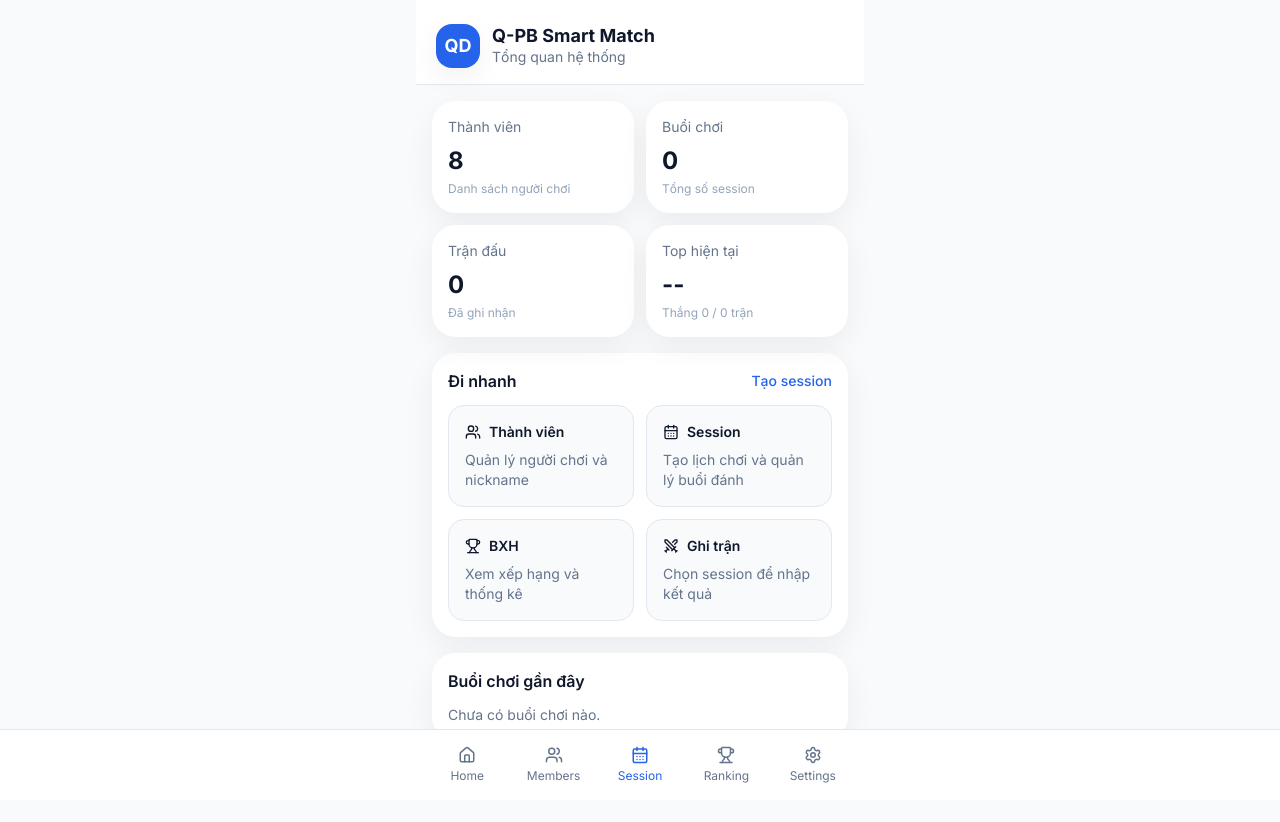
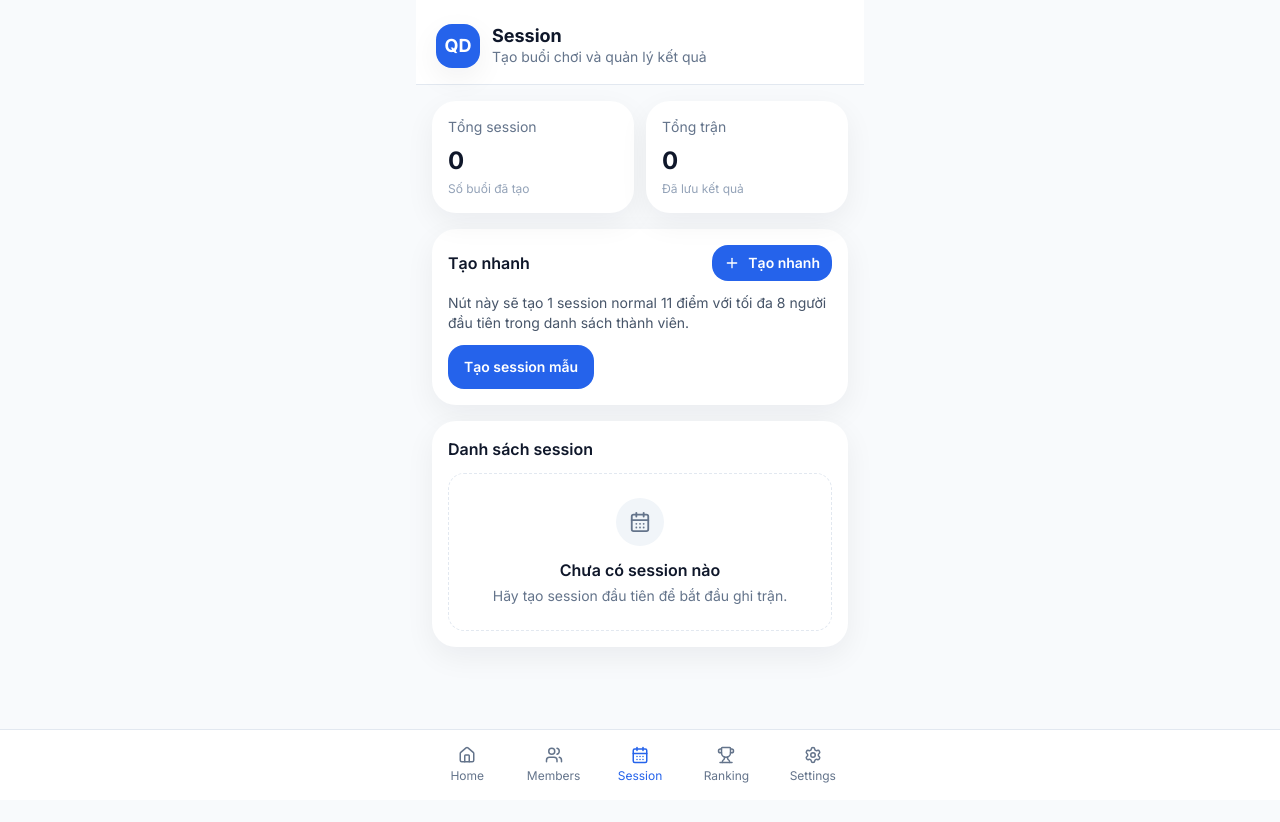
Before and after one commit to tdquan170788-byte/q-pb-smart-match, a Next.js app: page /session in a window 1280 px wide. Shown: the top 822 px of the page. After the commit the page ends 800 px from the top, so only its background shows below. Built offline with nearby package versions, Linux system fonts and the light colour scheme.

Commit message:
Update page.tsx
Sprint 9A ver6

```diff
--- a/app/session/page.tsx
+++ b/app/session/page.tsx
@@ -2,141 +2,114 @@
 
 import { useEffect, useMemo, useState } from "react";
 import Link from "next/link";
-import { Users, CalendarDays, Swords, Trophy } from "lucide-react";
+import { CalendarDays, Plus } from "lucide-react";
 
 import AppShell from "@/components/app-shell";
 import SectionCard from "@/components/section-card";
 import StatCard from "@/components/stat-card";
 import {
-  ensureSeedPlayers,
+  createSession,
+  ensureSeedData,
   getMatches,
   getPlayers,
   getSessions,
 } from "@/lib/storage";
-import { getRanking } from "@/lib/ranking";
 
-export default function HomePage() {
+export default function SessionPage() {
   const [refreshKey, setRefreshKey] = useState(0);
 
   useEffect(() => {
-    ensureSeedPlayers();
+    ensureSeedData();
     setRefreshKey((v) => v + 1);
   }, []);
 
-  const stats = useMemo(() => {
+  const data = useMemo(() => {
     const players = getPlayers();
     const sessions = getSessions();
     const matches = getMatches();
-    const ranking = getRanking();
 
     return {
-      totalPlayers: players.length,
-      totalSessions: sessions.length,
-      totalMatches: matches.length,
-      topPlayer: ranking[0] ?? null,
-      recentSessions: sessions.slice(0, 5),
+      players,
+      sessions,
+      matches,
     };
   }, [refreshKey]);
 
+  function handleCreateQuickSession() {
+    if (data.players.length < 4) {
+      alert("Cần ít nhất 4 người để tạo session.");
+      return;
+    }
+
+    const participantIds = data.players.slice(0, 8).map((p) => p.id);
+
+    createSession({
+      date: new Date().toISOString().slice(0, 10),
+      pointToWin: 11,
+      participantIds,
+      mode: "normal",
+      courtCount: 1,
+    });
+
+    setRefreshKey((v) => v + 1);
+  }
+
   return (
-    <AppShell title="Q-PB Smart Match" subtitle="Tổng quan hệ thống">
+    <AppShell title="Session" subtitle="Tạo buổi chơi và quản lý kết quả">
       <div className="space-y-4">
         <div className="grid grid-cols-2 gap-3">
           <StatCard
-            label="Thành viên"
-            value={stats.totalPlayers}
-            hint="Danh sách người chơi"
+            label="Tổng session"
+            value={data.sessions.length}
+            hint="Số buổi đã tạo"
           />
           <StatCard
-            label="Buổi chơi"
-            value={stats.totalSessions}
-            hint="Tổng số session"
-          />
-          <StatCard
-            label="Trận đấu"
-            value={stats.totalMatches}
-            hint="Đã ghi nhận"
-          />
-          <StatCard
-            label="Top hiện tại"
-            value={stats.topPlayer?.name ?? "--"}
-            hint={
-              stats.topPlayer
-                ? `Thắng ${stats.topPlayer.wins} / ${stats.topPlayer.matches} trận`
-                : "Chưa có dữ liệu"
-            }
+            label="Tổng trận"
+            value={data.matches.length}
+            hint="Đã lưu kết quả"
           />
         </div>
 
         <SectionCard
-          title="Đi nhanh"
+          title="Tạo nhanh"
           action={
-            <Link href="/session" className="text-sm font-medium text-brand-600">
-              Tạo session
-            </Link>
+            <button
+              onClick={handleCreateQuickSession}
+              className="inline-flex items-center gap-2 rounded-2xl bg-brand-600 px-3 py-2 text-sm font-semibold text-white"
+            >
+              <Plus size={16} />
+              Tạo nhanh
+            </button>
           }
         >
-          <div className="grid grid-cols-2 gap-3">
-            <Link
-              href="/members"
-              className="rounded-2xl border border-slate-200 bg-slate-50 p-4"
+          <div className="space-y-3 text-sm text-slate-600">
+            <div>
+              Nút này sẽ tạo 1 session normal 11 điểm với tối đa 8 người đầu tiên
+              trong danh sách thành viên.
+            </div>
+            <button
+              onClick={handleCreateQuickSession}
+              className="rounded-2xl bg-brand-600 px-4 py-3 font-semibold text-white"
             >
-              <div className="flex items-center gap-2 text-sm font-semibold">
-                <Users size={16} />
-                Thành viên
-              </div>
-              <p className="mt-2 text-sm text-slate-500">
-                Quản lý người chơi và nickname
-              </p>
-            </Link>
-
-            <Link
-              href="/session"
-              className="rounded-2xl border border-slate-200 bg-slate-50 p-4"
-            >
-              <div className="flex items-center gap-2 text-sm font-semibold">
-                <CalendarDays size={16} />
-                Session
-              </div>
-              <p className="mt-2 text-sm text-slate-500">
-                Tạo lịch chơi và quản lý buổi đánh
-              </p>
-            </Link>
-
-            <Link
-              href="/ranking"
-              className="rounded-2xl border border-slate-200 bg-slate-50 p-4"
-            >
-              <div className="flex items-center gap-2 text-sm font-semibold">
-                <Trophy size={16} />
-                BXH
-              </div>
-              <p className="mt-2 text-sm text-slate-500">
-                Xem xếp hạng và thống kê
-              </p>
-            </Link>
-
-            <Link
-              href="/session"
-              className="rounded-2xl border border-slate-200 bg-slate-50 p-4"
-            >
-              <div className="flex items-center gap-2 text-sm font-semibold">
-                <Swords size={16} />
-                Ghi trận
-              </div>
-              <p className="mt-2 text-sm text-slate-500">
-                Chọn session để nhập kết quả
-              </p>
-            </Link>
+              Tạo session mẫu
+            </button>
           </div>
         </SectionCard>
 
-        <SectionCard title="Buổi chơi gần đây">
-          {stats.recentSessions.length === 0 ? (
-            <div className="text-sm text-slate-500">Chưa có buổi chơi nào.</div>
+        <SectionCard title="Danh sách session">
+          {data.sessions.length === 0 ? (
+            <div className="rounded-2xl border border-dashed border-slate-200 p-6 text-center">
+              <div className="mx-auto mb-3 flex h-12 w-12 items-center justify-center rounded-full bg-slate-100">
+                <CalendarDays className="text-slate-500" size={22} />
+              </div>
+              <div className="text-base font-semibold">Chưa có session nào</div>
+              <div className="mt-1 text-sm text-slate-500">
+                Hãy tạo session đầu tiên để bắt đầu ghi trận.
+              </div>
+            </div>
           ) : (
             <div className="space-y-3">
-              {stats.recentSessions.map((session) => (
+              {data.sessions.map((session) => (
                 <Link
                   key={session.id}
                   href={`/session/${session.id}`}
@@ -145,16 +118,16 @@ export default function HomePage() {
                   <div className="flex items-center justify-between gap-3">
                     <div>
                       <div className="font-semibold text-slate-900">
-                        {session.date || "Không có ngày"}
+                        {session.date}
                       </div>
                       <div className="mt-1 text-sm text-slate-500">
-                        Chạm để xem chi tiết session
+                        Mode: {session.mode ?? "normal"} • {session.pointToWin} điểm
                       </div>
                     </div>
 
                     <div className="text-right text-sm text-slate-500">
                       <div>{session.participantIds.length} người</div>
-                      <div>{session.pointToWin} điểm</div>
+                      <div>{session.courtCount ?? 1} sân</div>
                     </div>
                   </div>
                 </Link>
```
